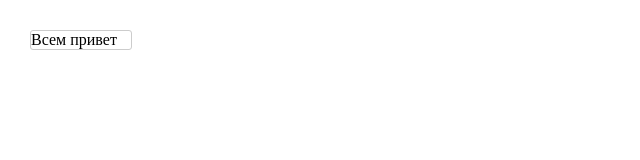
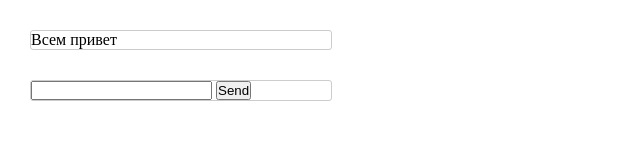
Before and after one commit to Andrew2112/learn-git, a plain HTML site: page index.html in a window 1280 px wide. Shown: the whole page, without its empty margins (0-640 px from the left). Drawn offline with Linux system fonts and the light colour scheme.

Commit message:
add input block

```diff
--- a/index.html
+++ b/index.html
@@ -11,6 +11,12 @@
 <div class="box">
     <p>Всем привет</p>
 </div>
+<div class="box">
+    <div class="box-input">
+        <input type="text" class="name" name="name">
+        <input type="submit" value="Send">
+    </div>
+</div>
 
 <body>
 
--- a/style.css
+++ b/style.css
@@ -9,5 +9,5 @@
     margin-top: 30px;
     margin-left: 30px;
     display: block;
-    width: 100px;
+    width: 300px;
 }
```
